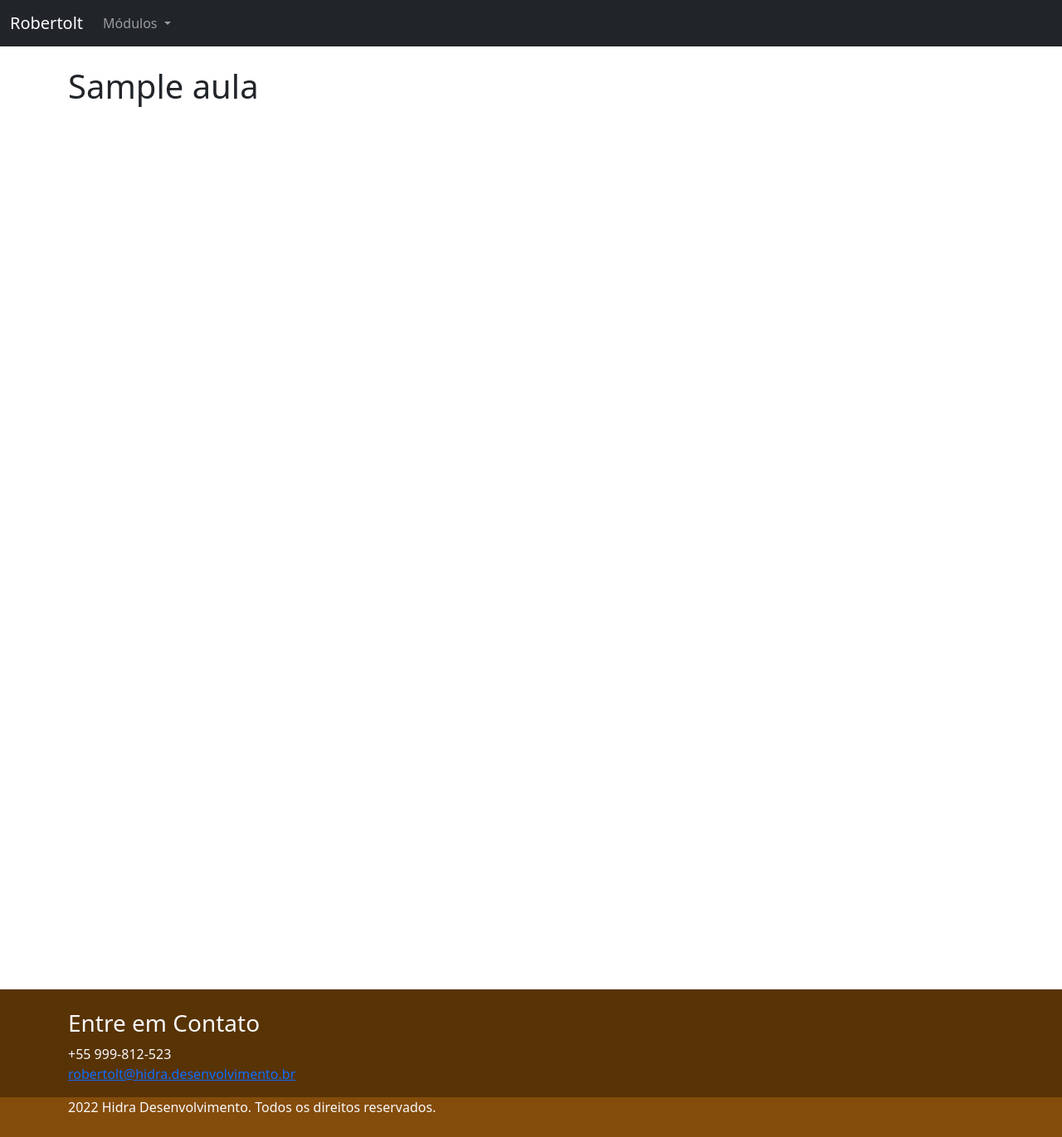
After one commit to Robertolt/rblt-django, a Django app: template pyrblt/modulos/templates/modulos/aula_detalhe.html in a window 1280 px wide. The commit adds this page. Shown: the whole page at 83% size. Run offline with Django 3.2, Linux system fonts and the light colour scheme; the template is opened without the code that fills it: most values are stand-ins (such as "Sample title", 1, 10 or a date in 2020); some libraries are stand-ins or nearby versions; grey boxes are pictures that could not be loaded.

Commit message:
criado funcionalidade de adicionar aulas

```diff
--- a/pyrblt/modulos/facade.py
+++ b/pyrblt/modulos/facade.py
@@ -1,6 +1,6 @@
 from typing import List
 
-from pyrblt.modulos.models import Modulo
+from pyrblt.modulos.models import Modulo, Aula
 
 
 def listar_modulos_ordenados() -> List[Modulo]:
@@ -17,3 +17,7 @@ def encontrar_modulo(slug: str) -> Modulo:
 
 def listar_aulas_de_modulo_ordenadas(modulo: Modulo):
     return list(modulo.aula_set.order_by('order').all())
+
+
+def encontrar_aula(slug):
+    return Aula.objects.get(slug=slug)
--- a/pyrblt/modulos/models.py
+++ b/pyrblt/modulos/models.py
@@ -24,6 +24,7 @@ class Aula(OrderedModel):
     slug = models.SlugField(unique=True)
     modulo = models.ForeignKey('Modulo', on_delete=models.PROTECT)
     order_with_respect_to = 'modulo'
+    vimeo_id = models.CharField(max_length=32)
 
     class Meta(OrderedModel.Meta):
         pass
--- /dev/null
+++ b/pyrblt/modulos/templates/modulos/aula_detalhe.html
@@ -0,0 +1,15 @@
+{%  extends 'base/base.html' %}
+{% load static %}
+{% block title %}Robertolt - Aperitivo{% endblock title %}
+{% block description %}Vídeo no site gratuito{% endblock description %}
+{% block body%}
+     <div class="container">
+	<div class="row">
+		<div class="mt-4 mb-3 col-md-12">
+            <h1>{{ aula.titulo | default:"faltando Título" }}</h1>
+            <div style="padding:75% 0 0 0;position:relative;"><iframe src="https://player.vimeo.com/video/{{ aula.vimeo_id }}"></iframe></div>
+        </div>
+	</div>
+</div>
+
+{% endblock body %}
--- a/pyrblt/modulos/templates/modulos/modulo_detalhe.html
+++ b/pyrblt/modulos/templates/modulos/modulo_detalhe.html
@@ -16,7 +16,7 @@
             <h2>Aulas</h2>
             <ol>
                 {% for aula in aulas %}
-                    <li>{{ aula.titulo }}</li>
+                    <li><a href="{{ aula.get_absolute_url }}">{{ aula.titulo }}</a></li>
                 {% endfor %}
             </ol>
 	</div>
--- a/pyrblt/modulos/urls.py
+++ b/pyrblt/modulos/urls.py
@@ -6,4 +6,5 @@ from pyrblt.modulos import views
 app_name = 'modulos'
 urlpatterns = [
     path('<slug:slug>', views.detalhe, name='detalhe'),
+    path('aulas/<slug:slug>', views.aula, name='aula'),
 ]
```
Also changed, not shown: pyrblt/modulos/tests/test_aula_detalhe.py (added, +31 -0 lines), pyrblt/modulos/tests/test_de_modulo_detalhe.py (+5 -0 lines), pyrblt/modulos/views.py (+6 -1 lines), pyrblt/modulos/migrations/0006_aula_vimeo_id.py (added), pyrblt/modulos/migrations/0007_auto_vimeo_obrigatorio.py (added).
